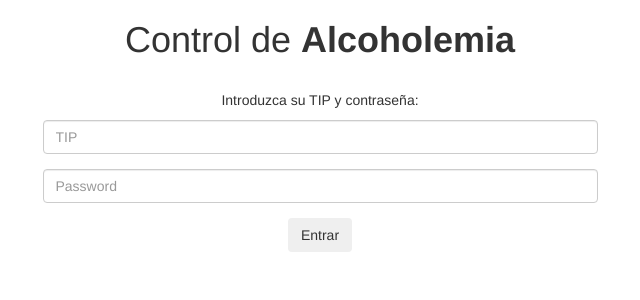
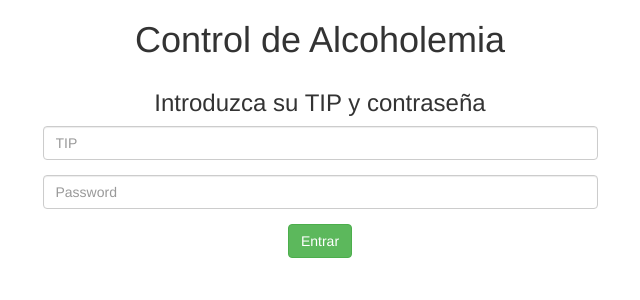
Before and after one commit to Gluque1678/ProyectoSintesisFelipeOscarGerman, a PHP site: page / in a window 1280 px wide. Shown: the top 300 px of the page, without its empty margins (320-960 px from the left). Run offline with PHP 8.4, Linux system fonts and the light colour scheme; some libraries are stand-ins or nearby versions.

Commit message:
cambios en index y búsqueda

```diff
--- a/index.html
+++ b/index.html
@@ -2,15 +2,14 @@
 <html>
 <head>
   <meta charset="UTF-8">
-  <title>LOGIN</title>
   <meta charset="utf-8">
         <meta http-equiv="X-UA-Compatible" content="IE=edge">
         <meta name="viewport" content="width=device-width, initial-scale=1">
-        <title>Bootstrap Login Form Template</title>
+        <title>Protocolo de Alcoholemia</title>
 
         <!-- CSS -->
         <link rel="stylesheet" href="http://fonts.googleapis.com/css?family=Roboto:400,100,300,500">
-        <link rel="stylesheet" href="bootstrap/css/bootstrap.min.css">
+        <link rel="stylesheet" href="bootstrap/css/bootstrap.css">
         <link rel="stylesheet" href="font-awesome/css/font-awesome.min.css">
         <link rel="stylesheet" href="css/form-elements.css">
         <link rel="stylesheet" href="css/style.css">
@@ -23,91 +22,53 @@
         <![endif]-->
 
         <!-- Favicon and touch icons -->
-        <link rel="shortcut icon" href="assets/ico/favicon.png">
-        <link rel="apple-touch-icon-precomposed" sizes="144x144" href="ico/apple-touch-icon-144-precomposed.png">
-        <link rel="apple-touch-icon-precomposed" sizes="114x114" href="ico/apple-touch-icon-114-precomposed.png">
-        <link rel="apple-touch-icon-precomposed" sizes="72x72" href="ico/apple-touch-icon-72-precomposed.png">
-        <link rel="apple-touch-icon-precomposed" href="ico/apple-touch-icon-57-precomposed.png">
-  <script src="https://ajax.googleapis.com/ajax/libs/jquery/2.2.2/jquery.min.js"></script>
-  <script src="js/script.js"></script>
+        <link rel="shortcut icon" href="img/logoUrbanaActas.png">
+        <link rel="apple-touch-icon-precomposed" sizes="144x144" href="img/logoUrbanaActas.png">
+        <link rel="apple-touch-icon-precomposed" sizes="114x114" href="img/logoUrbanaActas.png">
+        <link rel="apple-touch-icon-precomposed" sizes="72x72" href="img/logoUrbanaActas.png">
+        <link rel="apple-touch-icon-precomposed" href="img/logoUrbanaActas.png">
 
 </head>
 <body>
       <div class="top-content">
-
             <div class="inner-bg">
-                <div class="container">
+                <div class="container padding-top-6em">
                     <div class="row">
                         <div class="col-sm-8 col-sm-offset-2 text">
-                            <h1>Control de <strong>Alcoholemia</strong></h1>
+                            <h1>Control de Alcoholemia</h1>
                         </div>
                     </div>
                     <div class="row">
                         <div class="col-sm-6 col-sm-offset-3 form-box">
                           <div class="form-top">
                             <div class="form-top-left">
-                              <h3></h3>
-                                <p>Introduzca su TIP y contraseña:</p>
+                              <h3>Introduzca su TIP y contraseña</h3>
                             </div>
 
                             </div>
-                            <div class="form-bottom">
-                          <form role="form" action="" method="post" class="login-form">
+                            <div id="formulario" class="form-bottom">
+                              <form role="form" action="" method="post" class="login-form" >
                                 <div class="form-group">
-                              <label class="sr-only" for="form-username">TIP</label>
-                                <input type="text" name="TIP" placeholder="TIP" class="form-username form-control" id="TIP">
+                                    <input type="text" name="TIP" placeholder="TIP" class="form-username form-control font-size-2em text-centro" id="TIP" autocomplete="off">
                                   </div>
                                   <div class="form-group">
-                                <label class="sr-only" for="form-password">Password</label>
-                                <input type="password" name="Password" placeholder="Password" class="form-password form-control" id="Password">
+                                    <input type="password" name="Password" placeholder="Password" class="form-password form-control font-size-2em text-centro" id="Password" autocomplete="off">
                                   </div>
-                              <button type="submit" class="btn" id="login" name="login" value="Login">Entrar</button>
+                                  <input type="submit" class="btn btn-success font-size-2em" id="login" name="login" value="Entrar">
                               </form>
                             </div>
                         </div>
                     </div>
                 </div>
             </div>
-
+            <div id='error' class="error font-size-2em"></div>
         </div>
 
-
-
-
-
-
-
-
-
-
-
-
-
-
-
-
-
-
-<!--   <div class="loginform-in">
-  <h1>Login</h1>
-  <fieldset>
-  	<form action="" method="post">
-  		<ul>
-  			<li> <label for="name">Usuario</label>
-  			<input type="text" size="30"  name="TIP" id="TIP"  /></li>
-  			<li> <label for="name">Contraseña</label>
-  			<input type="password" size="30"  name="Password" id="Password"  /></li>
-  			<li> <label></label>
-  			<input type="submit" id="login" name="login" value="Login" class="loginbutton" ></li>
-  		</ul>
-    </form>
-  </fieldset>
-  </div> -->
-
-        <script src="js/jquery-1.11.1.min.js"></script>
-        <script src="bootstrap/js/bootstrap.min.js"></script>
-        <script src="js/jquery.backstretch.min.js"></script>
-        <script src="js/scripts.js"></script>
+        <script src="https://ajax.googleapis.com/ajax/libs/jquery/2.2.2/jquery.min.js"></script>
+        <script src="js/jquery-1.11.1.js"></script>
+        <script src="bootstrap/js/bootstrap.js"></script>
+        <script src="js/jquery.backstretch.js"></script>
+        <script src="js/script.js"></script>
 
 </body>
 </html>
```
Also changed, not shown: busqueda.php (+101 -26 lines). Lines whose indentation alone changed are shown as unchanged.
